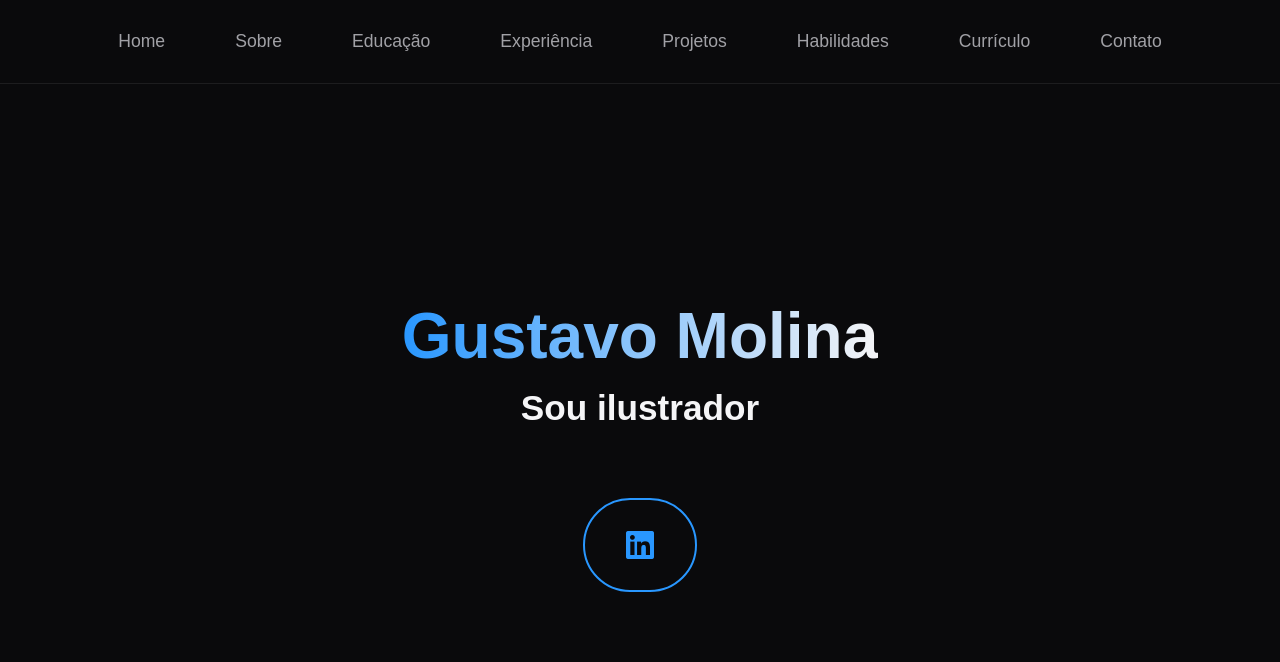
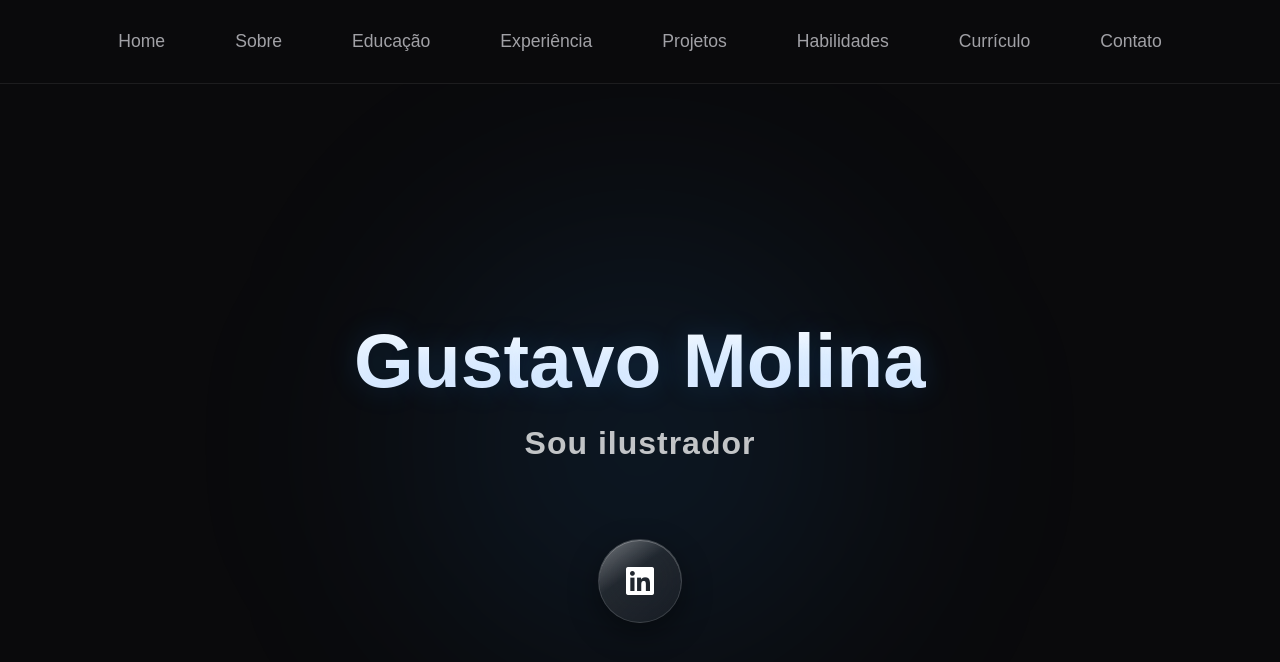
Before and after one commit to biondi06/portifolio, a React (Create React App) app: page / in a window 1280 px wide. Shown: the top 662 px of the page. Built offline with nearby package versions, Linux system fonts and the light colour scheme.

Commit message:
Muita coisa

```diff
--- a/src/styles/home.css
+++ b/src/styles/home.css
@@ -1,33 +1,91 @@
 .home-container {
+  position: relative;
+
   display: flex;
   justify-content: center;
   align-items: center;
   flex-direction: column;
-  height: 80vh;
+
+  height: 85vh;
+
   background: var(--primary-bg);
-  color: var(--primary-text);
+
   text-align: center;
+
   padding: 20px;
+
+  overflow: hidden;
+}
+.home-container::before{
+    content:"";
+
+    position:absolute;
+
+    width:700px;
+    height:700px;
+
+    border-radius:50%;
+
+    background:
+    radial-gradient(
+        circle,
+        rgba(41,151,255,.12),
+        transparent 70%
+    );
+
+    filter:blur(90px);
+
+    z-index:0;
 }
 
-.name {
-  font-size: 4rem;
-  font-weight: bold;
-  background: linear-gradient(90deg, var(--highlight-cyan), var(--hover-pink));
-  background-clip: text;
-  -webkit-background-clip: text;
-  color: transparent;
-  margin-bottom: 15px;
-  opacity: 0;
-  animation: fadeInDown 1.5s ease-out forwards;
+.intro-text,
+.linkedin-link{
+    position:relative;
+    z-index:2;
 }
 
-.dynamic-phrase {
-  font-size: 2.2rem;
-  color: var(--primary-text);
-  margin-top: 0;
-  opacity: 0;
-  animation: fadeInUp 2s ease-out forwards;
+.name{
+    font-size:4.8rem;
+    font-weight:700;
+
+    background:
+    linear-gradient(
+        180deg,
+        #ffffff,
+        #d7e8ff
+    );
+
+    background-clip:text;
+    -webkit-background-clip:text;
+
+    color:transparent;
+
+    text-shadow:
+    0 0 30px rgba(41,151,255,.18);
+
+    margin-bottom:20px;
+
+    opacity:0;
+
+    animation:
+    fadeInDown 1.4s ease forwards;
+}
+
+
+.dynamic-phrase{
+
+    font-size:2rem;
+
+    color:rgba(255,255,255,.75);
+
+    letter-spacing:1px;
+
+    margin-top:0;
+
+    opacity:0;
+
+    animation:
+    fadeInUp 1.8s ease forwards;
 }
 
 @keyframes fadeInDown {
@@ -53,24 +111,102 @@
 }
 
 .linkedin-link {
-  margin-top: 40px;
-  font-size: 2rem;
-  color: var(--highlight-cyan);
-  border: 2px solid var(--highlight-cyan);
-  padding: 10px 20px;
-  border-radius: 50px;
-  transition: all 0.3s ease;
+
+  position: relative;
+  overflow: hidden;
+
+  margin-top: 50px;
+
+  width: 82px;
+  height: 82px;
+
   display: flex;
   align-items: center;
   justify-content: center;
-  width: 70px;
-  height: 70px;
+
+  font-size: 2rem;
+
+  color: white;
+
+  border-radius: 50%;
+
+  background:
+    linear-gradient(
+      135deg,
+      rgba(255,255,255,.12),
+      rgba(255,255,255,.05)
+    );
+
+  border: 1px solid rgba(255,255,255,.14);
+
+  backdrop-filter: blur(28px);
+  -webkit-backdrop-filter: blur(28px);
+
+  box-shadow:
+    inset 0 1px 0 rgba(255,255,255,.25),
+    0 10px 30px rgba(0,0,0,.4);
+
+  transition:
+    .5s cubic-bezier(.19,1,.22,1);
+}
+.linkedin-link::before{
+
+    content:"";
+
+    position:absolute;
+    inset:0;
+
+    border-radius:50%;
+
+    background:
+    linear-gradient(
+        145deg,
+        rgba(255,255,255,.5),
+        transparent 40%
+    );
+
+    opacity:.7;
 }
 
-.linkedin-link:hover {
-  background-color: var(--highlight-cyan);
-  color: var(--primary-bg);
-  transform: scale(1.1);
+.linkedin-link::after{
+
+    content:"";
+
+    position:absolute;
+
+    top:-80%;
+    left:-150%;
+
+    width:70%;
+    height:250%;
+
+    background:
+    linear-gradient(
+        90deg,
+        transparent,
+        rgba(255,255,255,.45),
+        transparent
+    );
+
+    transform:rotate(25deg);
+
+    transition:left .9s ease;
+}
+.linkedin-link:hover{
+
+    transform:
+    translateY(-6px)
+    scale(1.08);
+
+    box-shadow:
+        0 20px 50px rgba(0,0,0,.45),
+        0 0 35px rgba(41,151,255,.20);
+
+}
+
+.linkedin-link:hover::after{
+
+    left:180%;
 }
 
 @media (max-width: 768px) {
```
Also changed, not shown: src/components/Menu.css (+173 -70 lines).
